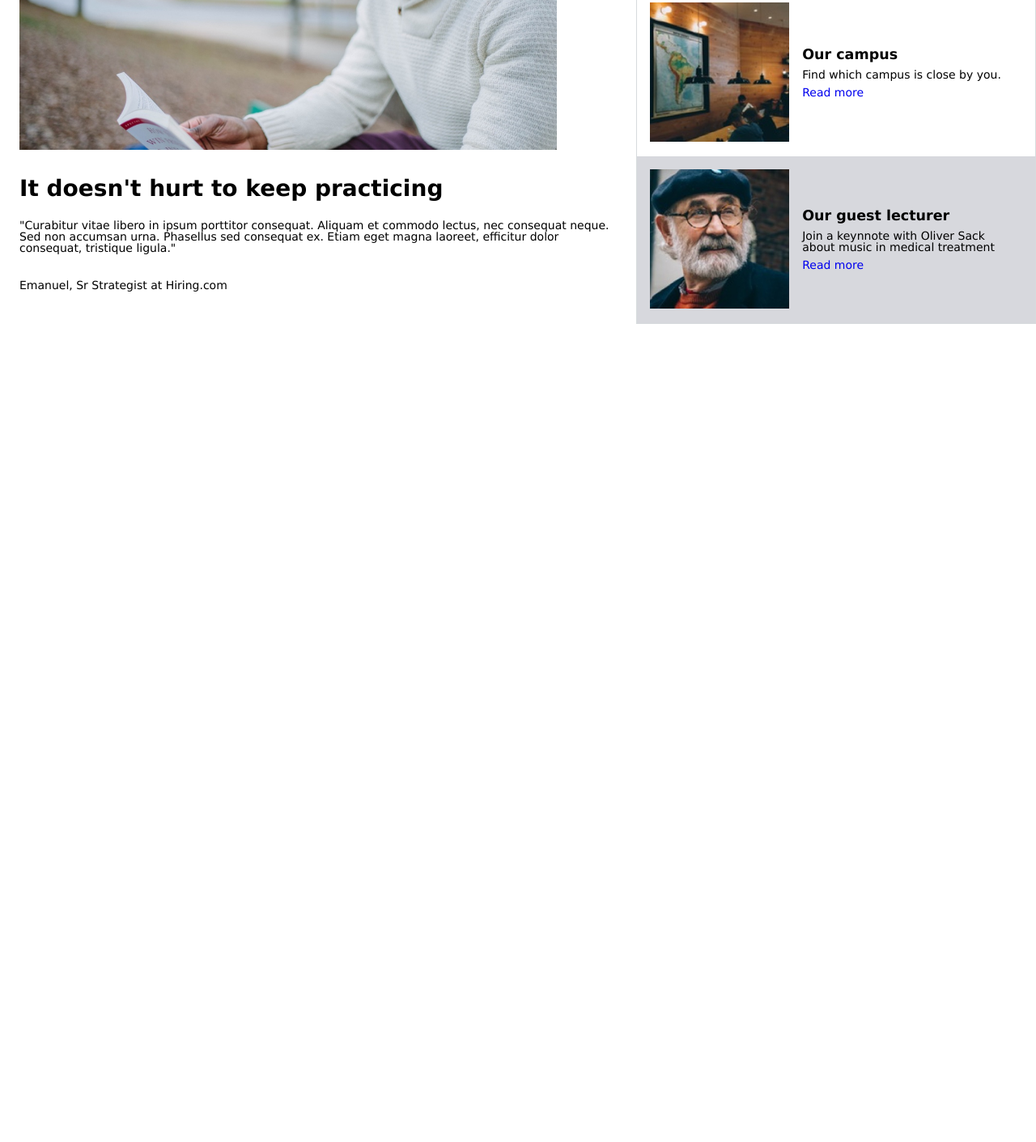
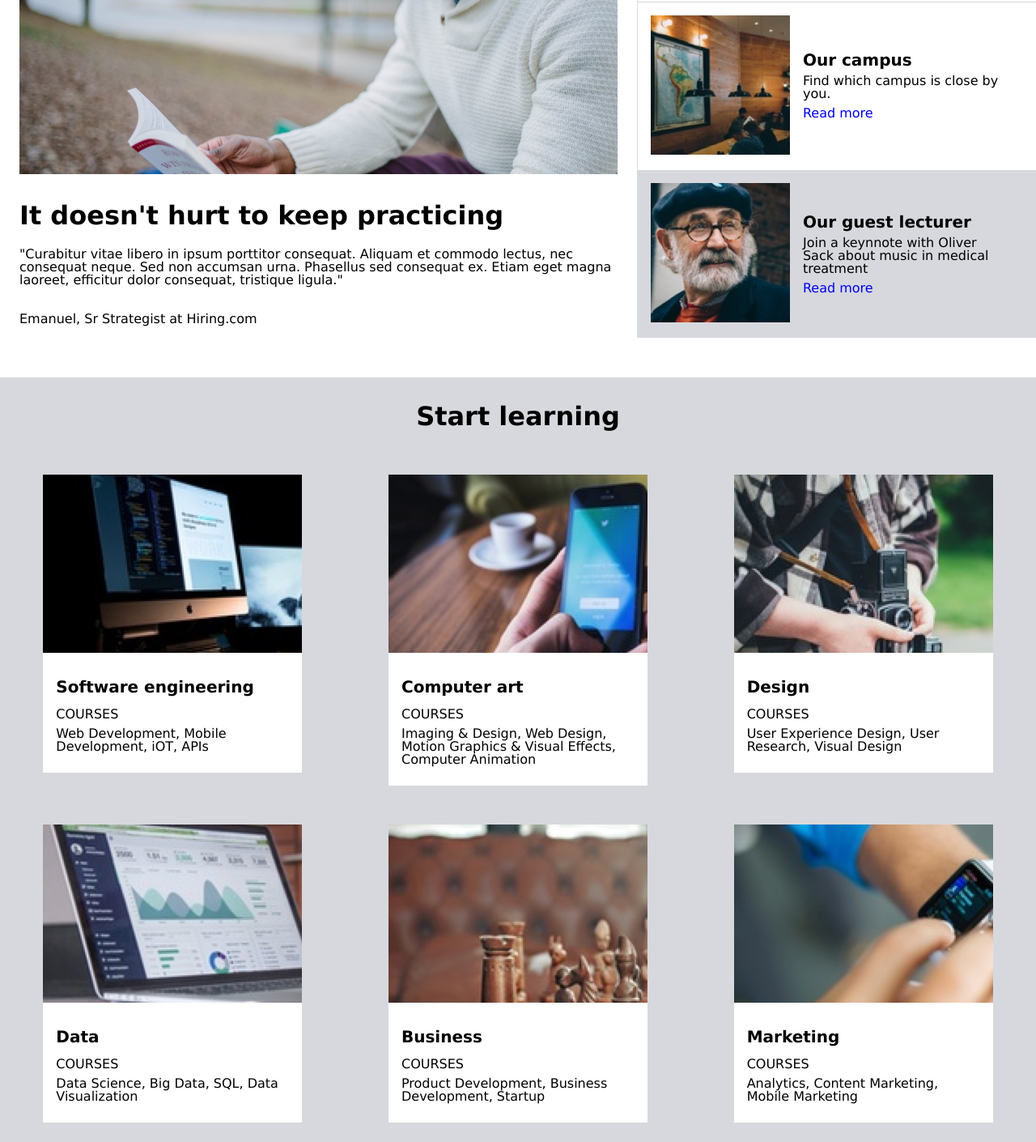
Before and after one commit to cdtaylor830/capstone_colmaracademy, a plain HTML site: page index.html in a window 1280 px wide. Shown: the part 918-2328 px from the top of the page at 81% size. Before the commit the page ends 1318 px from the top, so only its background shows below. Drawn offline with Linux system fonts and the light colour scheme.

Commit message:
Added HTML and basic CSS for courses. Changed pixels to rems.

```diff
--- a/assets/styles/style.css
+++ b/assets/styles/style.css
@@ -1,7 +1,8 @@
 /* Universal Styles */
 html {
-  font-size: 14px;
+  font-size: 16px;
   font-family: verdana, sans-serif;
+  line-height: 1.5;
 }
 
 .flexbox {
@@ -11,7 +12,7 @@ html {
 
 /* Header */
 header {
-  height: 64px;
+  height: 4rem;
   width: 100%;
   position: fixed;
   z-index: 20;
@@ -20,11 +21,11 @@ header {
 
 .logo {
   flex-grow: 1;
-  padding-left: 24px;
+  padding-left: 1.5rem;
 }
 
 .headernav span {
-  padding: 8px;
+  padding: 0.5rem;
 }
 
 .headernav a {
@@ -39,14 +40,14 @@ header {
 
 /* Banner */
 #banner {
-  padding-top: 65px;
+  padding-top: 4rem;
   background-color: #D7DBDD;
 }
 
 #banner img {
   width: 60%;
   height: auto;
-  margin: 32px 40px 32px 24px;
+  margin: 2rem 2.5rem 2rem 1.5rem;
 }
 
 #banner .flexbox {
@@ -57,51 +58,54 @@ header {
   display: block;
   font-size: 2.5rem;
   font-weight: bold;
-  margin: 20px 0px;
+  margin: 1.25rem 0;
 }
 
 #banner .narrative h2 {
   display: block;
   font-size: 1.5rem;
   font-weight: bold;
-  margin: 40px 0px;
+  margin: 2.5rem 0;
 }
 
 #banner .btn {
   background-color: #85929E;
-  padding: 8px 60px;
+  padding: 0.5rem 3.75rem;
 }
 
 /* First Information Section*/
+#information {
+  padding-bottom: 2rem;
+}
 #information .info-main {
   width: 60%;
-  padding: 32px 24px;
+  padding: 2rem 1.5rem;
 }
 
 #information .info-main img {
-  width: 90%;
+  width: 100%;
   height: auto;
-  margin-bottom: 32px;
+  margin-bottom: 2rem;
 }
 
 #information .info-main h1 {
-  margin-bottom: 24px;
+  margin-bottom: 1.5rem;
   font-size: 2rem;
   font-weight: bold;
 }
 
 #information .info-main blockquote {
-  padding-bottom: 32px;
+  padding-bottom: 2rem;
 }
 #information .info-list {
   flex-direction: column;
   width: 40%;
-  border: 1px solid #D7DBDD;
+  border-left: 1px solid #D7DBDD;
 }
 
 #information .info-image {
   max-width: 35%;
-  margin: 16px;
+  margin: 1rem;
 }
 
 #information .info-image img {
@@ -116,10 +120,10 @@ header {
 #information .info-text h3 {
   font-size: 1.25rem;
   font-weight: bold;
-  margin-bottom: 8px;
+  margin-bottom: 0.5rem;
 }
 #information .info-text p {
-  margin-bottom: 8px;
+  margin-bottom: 0.5rem;
 }
 #information .info-text a {
   text-decoration: none;
@@ -132,3 +136,50 @@ header {
 #information .lecture {
   background-color: #D7D8DD;
 }
+
+/* Course Descriptions */
+#courses {
+  background-color: #D7D8DD;
+  width: 100%;
+  flex-direction: column;
+  align-items: center;
+}
+
+#courses .title h2 {
+  width: 100%;
+  padding: 2rem 0;
+  font-size: 2rem;
+  font-weight: bold;
+}
+
+#courses .row {
+  display: inline-flex;
+  justify-content: space-around;
+  width: 100%;
+}
+#courses .course-block {
+  width: 25%;
+  margin: 1.5rem 0;
+}
+
+#courses .course-image {
+  overflow: hidden;
+  height: 13.75rem;
+  width: auto;
+}
+
+#courses .course-description {
+  padding: 1rem;
+  background-color: white;
+}
+
+#courses .course-description h4 {
+  font-size: 1.25rem;
+  font-weight: bold;
+  margin: 1rem 0;
+}
+
+#courses .course-description p {
+  margin-bottom: 0.5rem;
+
+}
--- a/index.html
+++ b/index.html
@@ -78,5 +78,80 @@
     </div>
   </section>
 
+<!-- Course Offerings -->
+<section id="courses" class="flexbox">
+  <div class="title">
+    <h2>Start learning</h2>
+  </div>
+  <div class="row">
+    <div class="course-block">
+      <div class="course-image">
+        <img src="assets/images/course-software.jpg" alt="Computer station" />
+      </div>
+      <div class="course-description">
+        <h4>Software engineering</h4>
+        <p>COURSES</p>
+        <p>Web Development, Mobile Development, iOT, APIs</p>
+      </div>
+    </div>
+
+    <div class="course-block">
+      <div class="course-image">
+        <img src="assets/images/course-computer-art.jpg" alt="Hand holding a smartphone" />
+      </div>
+      <div class="course-description">
+        <h4>Computer art</h4>
+        <p>COURSES</p>
+        <p>Imaging &amp; Design, Web Design, Motion Graphics &amp; Visual Effects, Computer Animation</p>
+      </div>
+    </div>
+
+    <div class="course-block">
+      <div class="course-image">
+        <img src="assets/images/course-design.jpg" alt="Person holding vintage camera" />
+      </div>
+      <div class="course-description">
+        <h4>Design</h4>
+        <p>COURSES</p>
+        <p>User Experience Design, User Research, Visual Design</p>
+      </div>
+    </div>
+  </div>
+
+<div class="row">
+    <div class="course-block">
+      <div class="course-image">
+        <img src="assets/images/course-data.jpg" alt="Laptop screen with charts" />
+      </div>
+      <div class="course-description">
+        <h4>Data</h4>
+        <p>COURSES</p>
+        <p>Data Science, Big Data, SQL, Data Visualization</p>
+      </div>
+    </div>
+
+    <div class="course-block">
+      <div class="course-image">
+        <img src="assets/images/course-business.jpg" alt="Chess set" />
+      </div>
+      <div class="course-description">
+        <h4>Business</h4>
+        <p>COURSES</p>
+        <p>Product Development, Business Development, Startup</p>
+      </div>
+    </div>
+
+    <div class="course-block">
+      <div class="course-image">
+        <img src="assets/images/course-marketing.jpg" alt="Person wearing smart watch" />
+      </div>
+      <div class="course-description">
+        <h4>Marketing</h4>
+        <p>COURSES</p>
+        <p>Analytics, Content Marketing, Mobile Marketing</p>
+      </div>
+    </div>
+  </div>
+</section>
   </body>
 </html>
```
